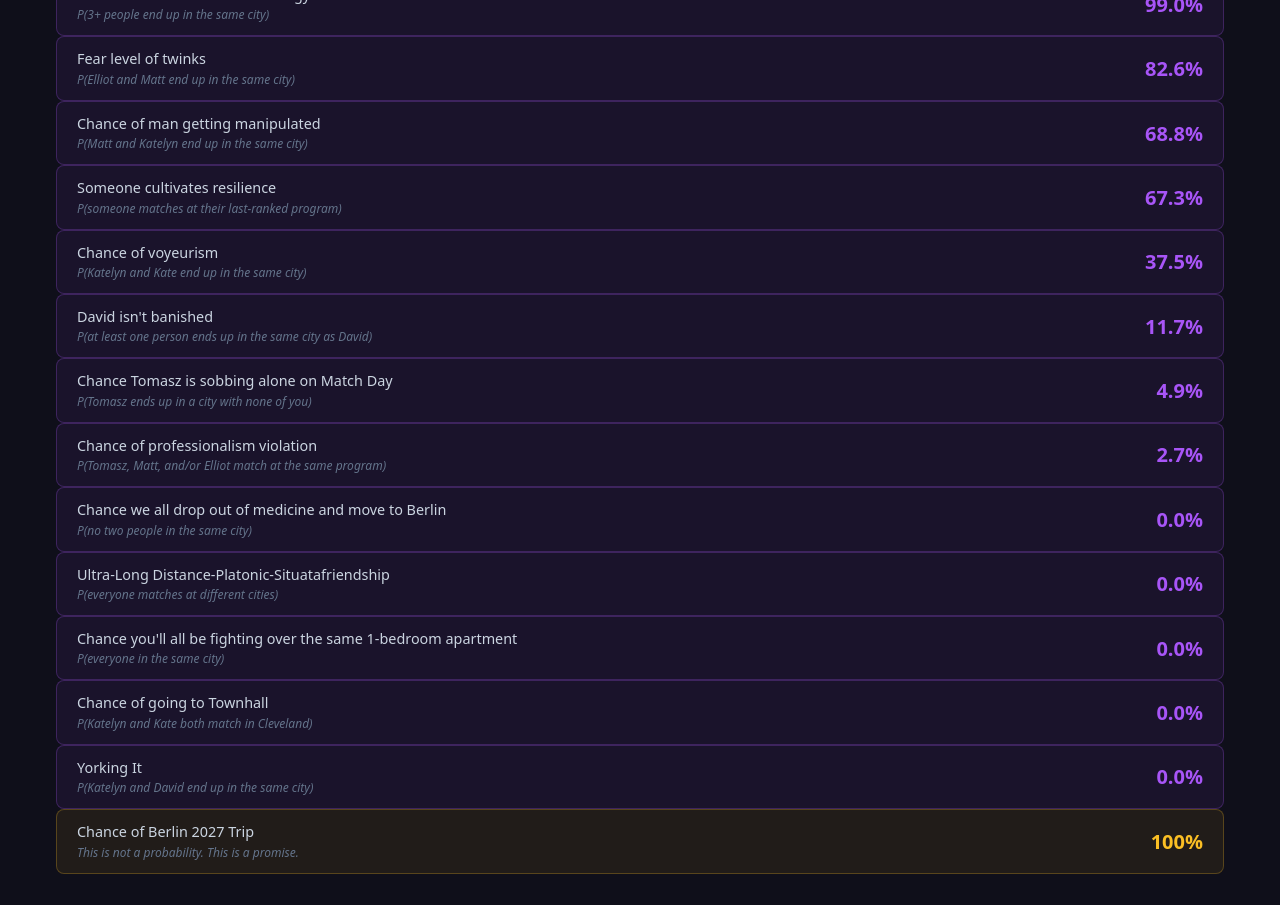
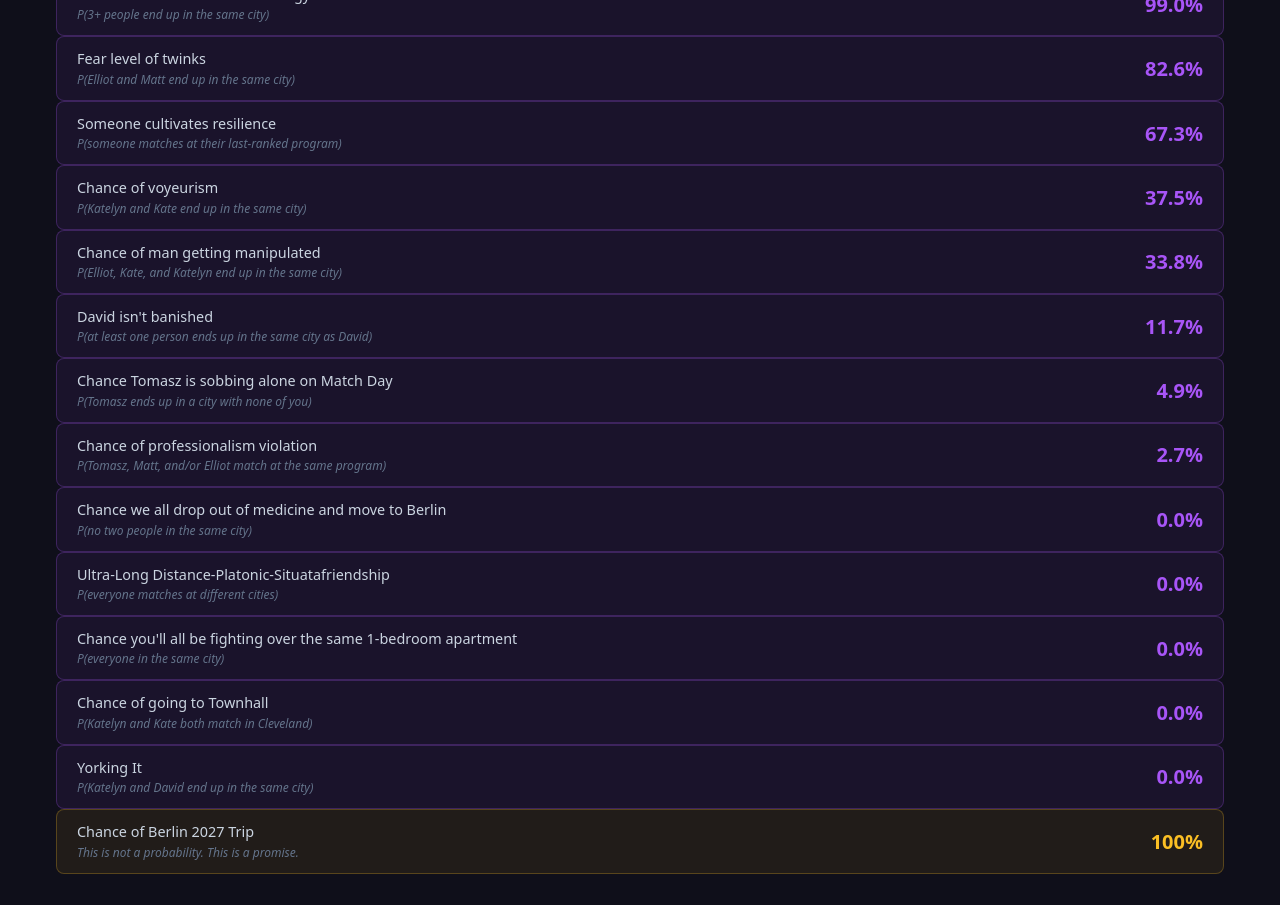
Before and after one commit to ttabernacki/ClaudeTestEnvironment, a React (Vite) app: page / in a window 1280 px wide. Shown: the part 1880-2785 px from the top of the page. Built offline with nearby package versions, Linux system fonts and the light colour scheme.

Commit message:
Change 'man getting manipulated' to Elliot, Kate, and Katelyn same city
https://claude.ai/code/session_01G7jgkVzcUguVmdagV7JX71

```diff
--- a/src/App.jsx
+++ b/src/App.jsx
@@ -478,9 +478,10 @@ function App() {
       return 1 - pDavidAlone;
     })();
 
-    // Chance of man getting manipulated: P(Matt and Katelyn in same city)
-    const manipulatedProb = mattIdx !== null && katelynIdx !== null
-      ? pGroupSameCity([mattIdx, katelynIdx])
+    // Chance of man getting manipulated: P(Elliot, Kate, and Katelyn in same city)
+    const manipGroup = [elliotIdx, kateIdx, katelynIdx].filter((i) => i !== null);
+    const manipulatedProb = manipGroup.length >= 2
+      ? pGroupSameCity(manipGroup)
       : null;
 
     // Someone cultivates resilience: P(someone gets their last choice)
@@ -602,7 +603,7 @@ function App() {
       },
       {
         label: `Chance of man getting manipulated`,
-        desc: `P(Matt and Katelyn end up in the same city)`,
+        desc: `P(Elliot, Kate, and Katelyn end up in the same city)`,
         value: manipulatedProb,
         show: manipulatedProb !== null,
       },
```
